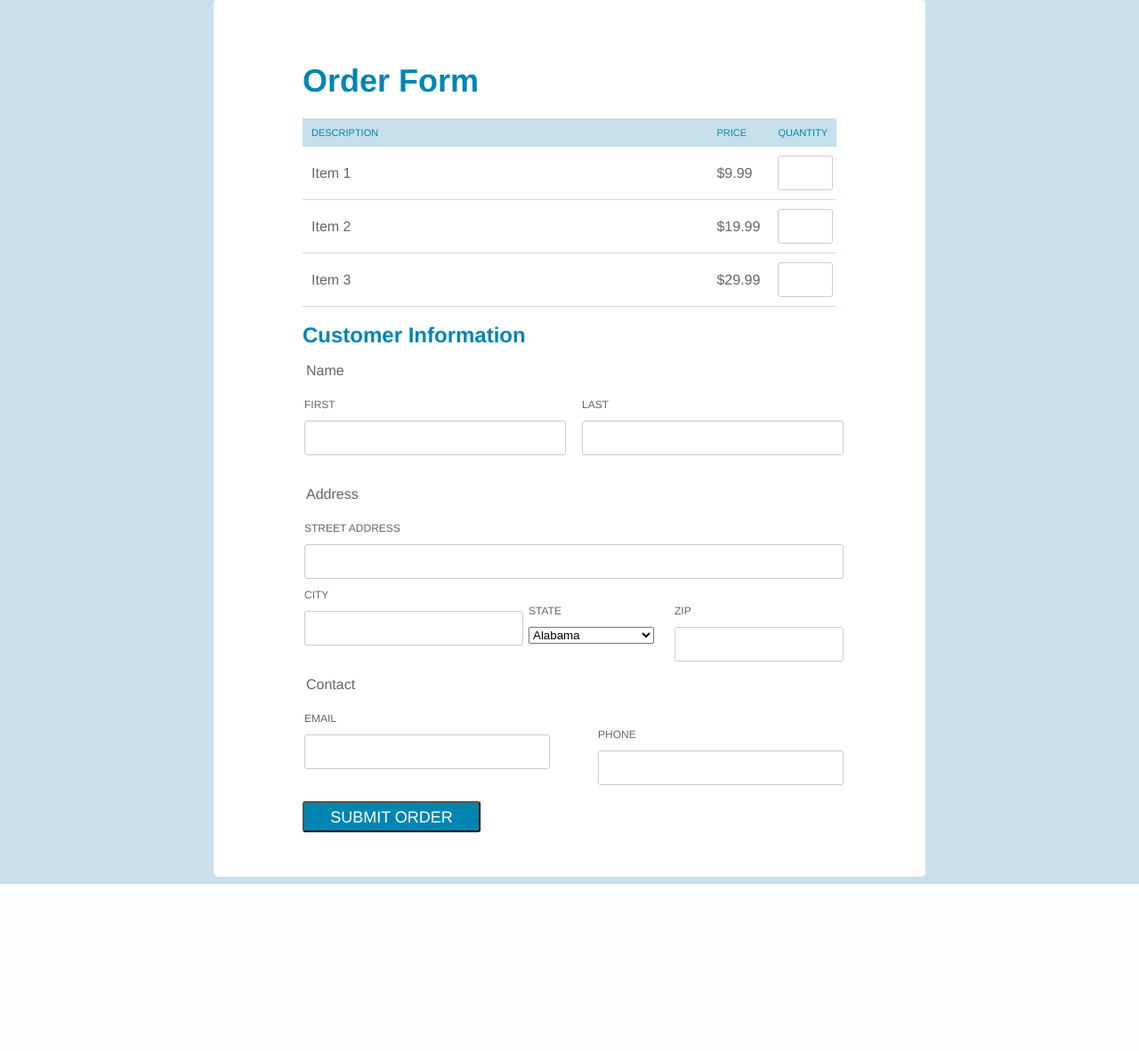
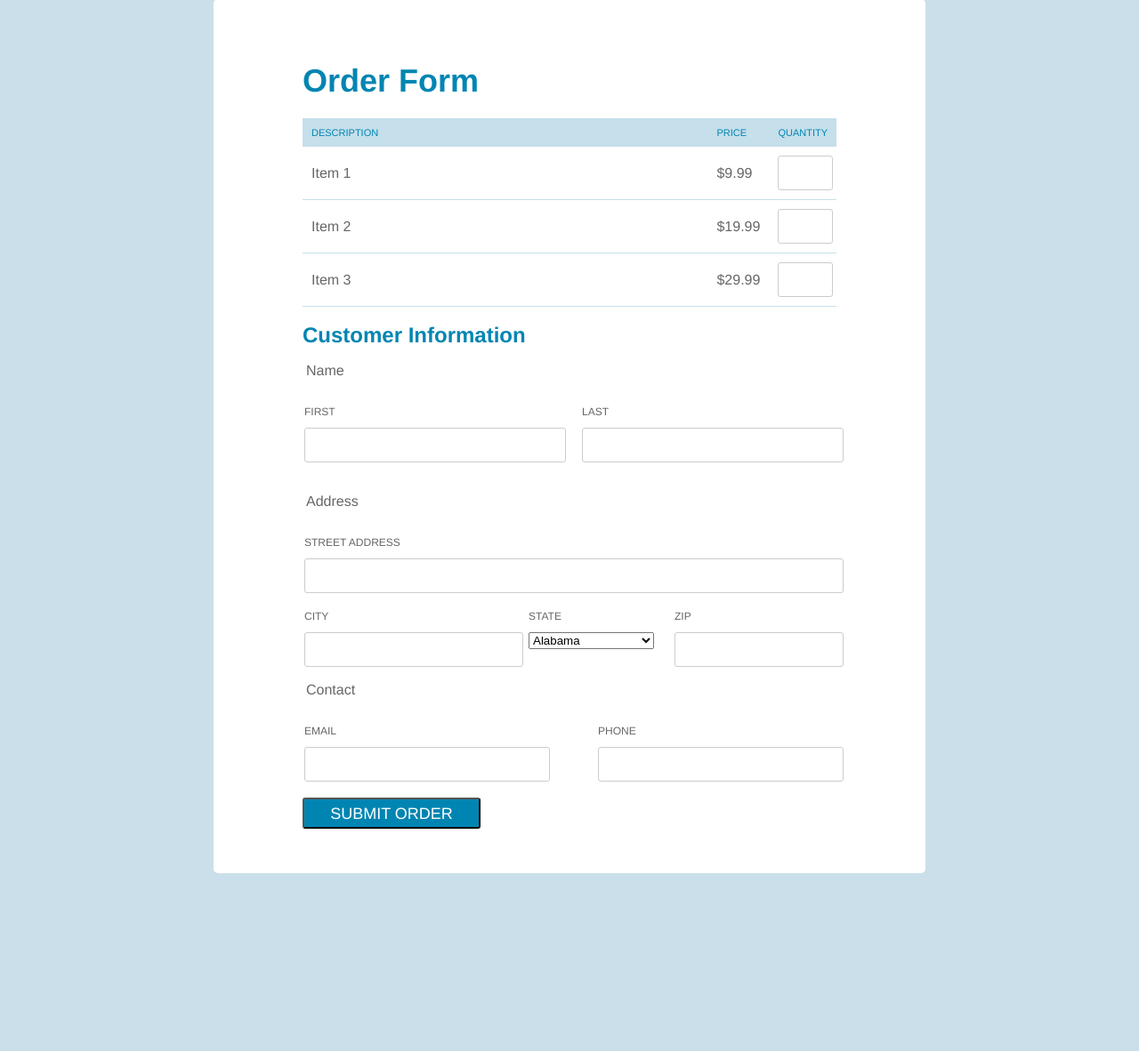
Before and after one commit to vepeters/FEWD-2014-Fall, a PHP site: page / in a window 1280 px wide. Shown: the part 51-1233 px from the top of the page at 89% size. Before the commit the page ends 1045 px from the top, so only its background shows below. Run offline with PHP 8.4, Linux system fonts and the light colour scheme.

Commit message:
breaks deleted and bottom margin added to form

```diff
--- a/Projects/04-OrderFormStyle/index.html
+++ b/Projects/04-OrderFormStyle/index.html
@@ -65,7 +65,6 @@
 					<br>
 					<input type="text" name="city">
 				</div>
-				<br>
 				<div id="state">
 					<label>State</label>
 					<br>
@@ -137,7 +136,6 @@
 					<br>
 					<input type="text" name="email">
 				</div>
-				<br>
 				<div id="phone">
 					<label>Phone</label>
 					<br>
--- a/Projects/04-OrderFormStyle/stylesheet.css
+++ b/Projects/04-OrderFormStyle/stylesheet.css
@@ -32,7 +32,9 @@ form {
 	margin-right: auto;
 	margin-left: auto;
 	margin-top: 50px;
-	margin-bottom: auto;
+
+	/* I just put this bottom margin to give myself some space */
+	margin-bottom: 200px;
 }
 
 h1 {
@@ -68,7 +70,7 @@ label {
 	line-height: 1;
 	text-transform: uppercase;
 	display: inline-block;
-	margin: 12px 0px 12px 0px;
+	margin: 20px 0px 12px 0px;
 
 }
 
@@ -140,8 +142,7 @@ td {
 
 #zip {
 	float: right;
-	width: auto;
-	clear: right;
+
 }
 
 #email {
```
